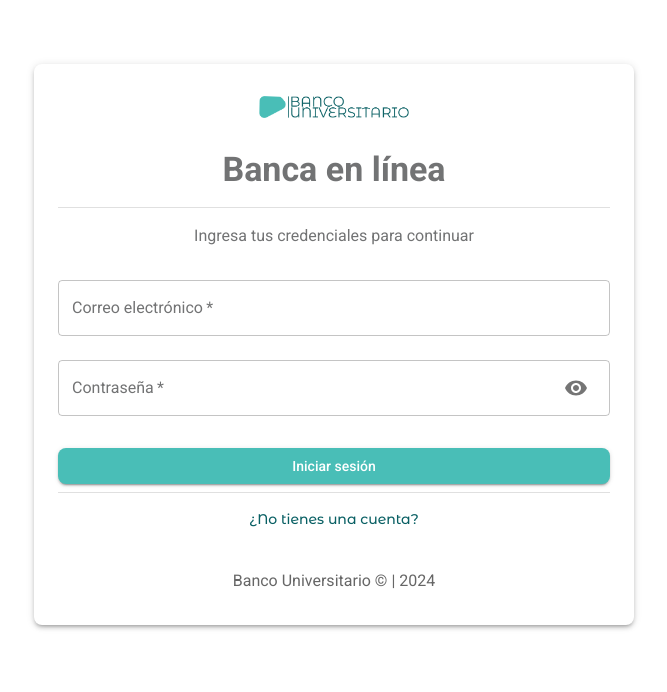
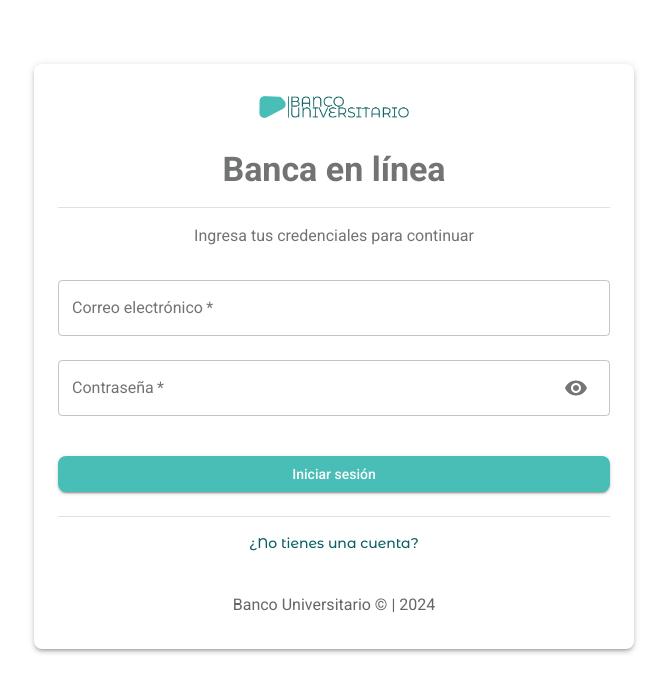
Before and after one commit to 3rnestocs/banco, a React (Create React App) app: page /#/login in a window 1280 px wide. Shown: the top 692 px of the page, without its empty margins (306-973 px from the left). Built offline with nearby package versions, Linux system fonts and the light colour scheme.

Commit message:
Logo path fixed to work with Router.

```diff
--- a/src/routes/login/Login.js
+++ b/src/routes/login/Login.js
@@ -43,7 +43,7 @@ const Login = () => {
         {/* Logo Section */}
         <Box sx={{ textAlign: 'center', mb: 3 }}>
           <img
-            src="/logo.png"
+            src={`${process.env.PUBLIC_URL}/logo.png`} // This ensures proper path resolution for GitHub Pages
             alt="Banco Universitario"
             style={{ width: '150px' }}
           />
@@ -54,7 +54,7 @@ const Login = () => {
           Banca en línea
         </Typography>
 
-        <Divider sx={{ mb: 2 }}/>
+        <Divider sx={{ mb: 2 }} />
 
         {/* Form */}
         <form onSubmit={handleSubmit}>
@@ -97,12 +97,12 @@ const Login = () => {
           />
 
           {/* Submit Button */}
-          <Button fullWidth type="submit" variant="contained"  color="primary" sx={{ mt: 3 }}>
+          <Button fullWidth type="submit" variant="contained" color="primary" sx={{ mt: 4 }}>
             Iniciar sesión
           </Button>
         </form>
 
-        <Divider sx={{ mt: 1, mb: 1 }}/>
+        <Divider sx={{ mt: 3, mb: 1 }} />
 
         {/* Register Link */}
         <Link href="/register">
@@ -110,6 +110,7 @@ const Login = () => {
             ¿No tienes una cuenta?
           </Button>
         </Link>
+
         {/* Footer */}
         <Typography variant="body2" align="center" color="textSecondary" sx={{ mt: 4 }}>
           Banco Universitario © | 2024
```
